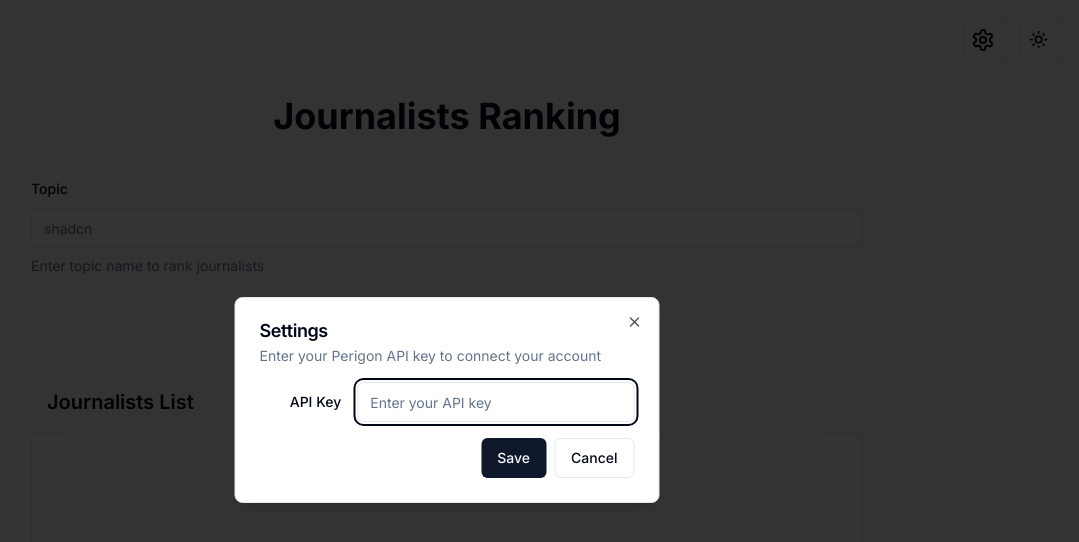
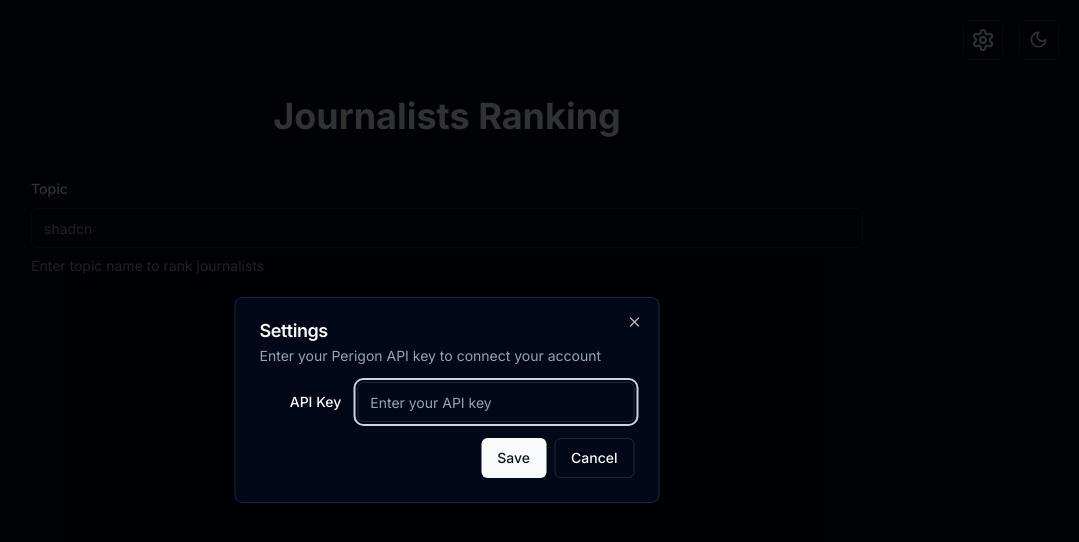
Before and after one commit to goperigon/journalists-ranking, a Next.js app: page / in a window 1280 px wide. Shown: the top 542 px of the page, without its empty margins (193-1272 px from the left). Built offline with nearby package versions, Linux system fonts and the light colour scheme; what wretch would draw is missing.

Commit message:
Hide list when no journalists are fetched yet and default to dark mode - PER-811

```diff
--- a/src/app/layout.tsx
+++ b/src/app/layout.tsx
@@ -23,7 +23,7 @@ export default function RootLayout({
       <body className={inter.className}>
         <ThemeProvider
           attribute="class"
-          defaultTheme="light"
+          defaultTheme="dark"
           enableSystem
           disableTransitionOnChange
         >
--- a/src/app/page.tsx
+++ b/src/app/page.tsx
@@ -119,7 +119,11 @@ export default function Home() {
     }
   }
 
-  const isReady = !isLoading && !error && !isNoJournalistsFound;
+  const isReady =
+    !isLoading &&
+    !error &&
+    !isNoJournalistsFound &&
+    journalistSources.length !== 0;
 
   return (
     <main className="flex flex-col items-center justify-between p-4 pb-10">
```
